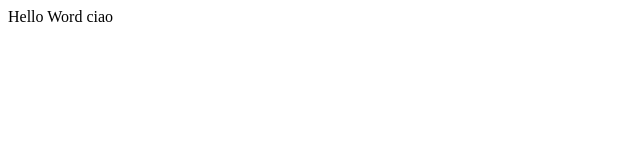
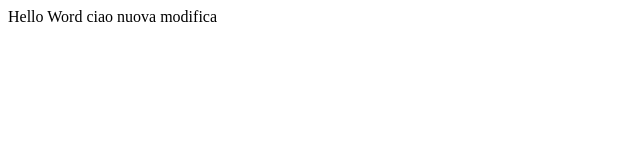
Before and after one commit to MeneDaniele/MeneDaniele.github.io, a plain HTML site: page index.html in a window 1280 px wide. Shown: the whole page, without its empty margins (0-640 px from the left). Drawn offline with Linux system fonts and the light colour scheme.

Commit message:
nuova modifica

```diff
--- a/index.html
+++ b/index.html
@@ -8,6 +8,7 @@
 <body>
    Hello Word
  ciao
+ nuova modifica
 
 </body>
 </html>
```
